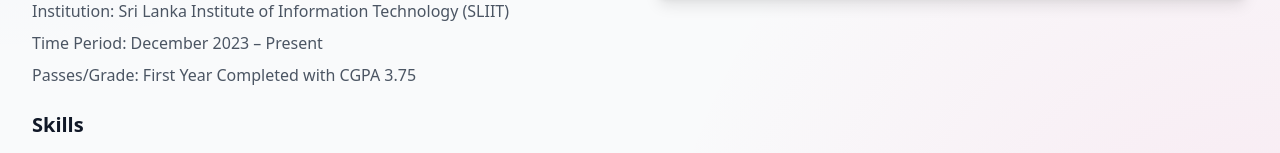
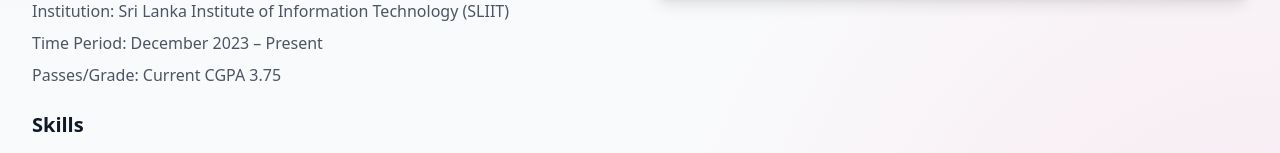
Before and after one commit to anupaprabhasara/my-portfolio-web-project, a React (Vite) app: page /about in a window 1280 px wide. Shown: the part 577-730 px from the top of the page. Built offline with nearby package versions, Linux system fonts and the light colour scheme.

Commit message:
first commit

```diff
--- a/src/pages/About.tsx
+++ b/src/pages/About.tsx
@@ -29,7 +29,7 @@
                 <p>Specialization: Software Engineering</p>
                 <p>Institution: Sri Lanka Institute of Information Technology (SLIIT)</p>
                 <p>Time Period: December 2023 – Present</p>
-                <p>Passes/Grade: First Year Completed with CGPA 3.75</p>
+                <p>Passes/Grade: Current CGPA 3.75</p>
               </li>
             </ul>
             <h3 className="cursor-default text-xl font-semibold text-gray-900 dark:text-white mt-6">Skills</h3>
```
